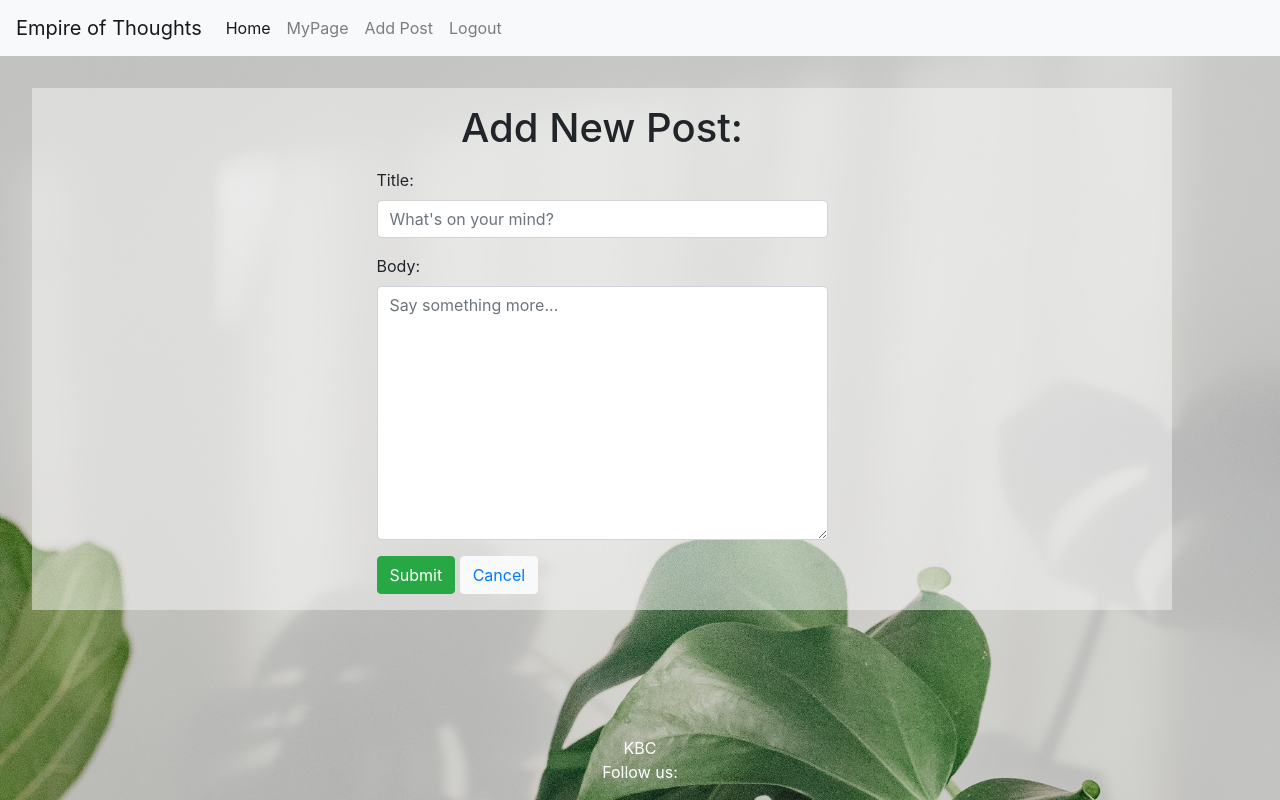
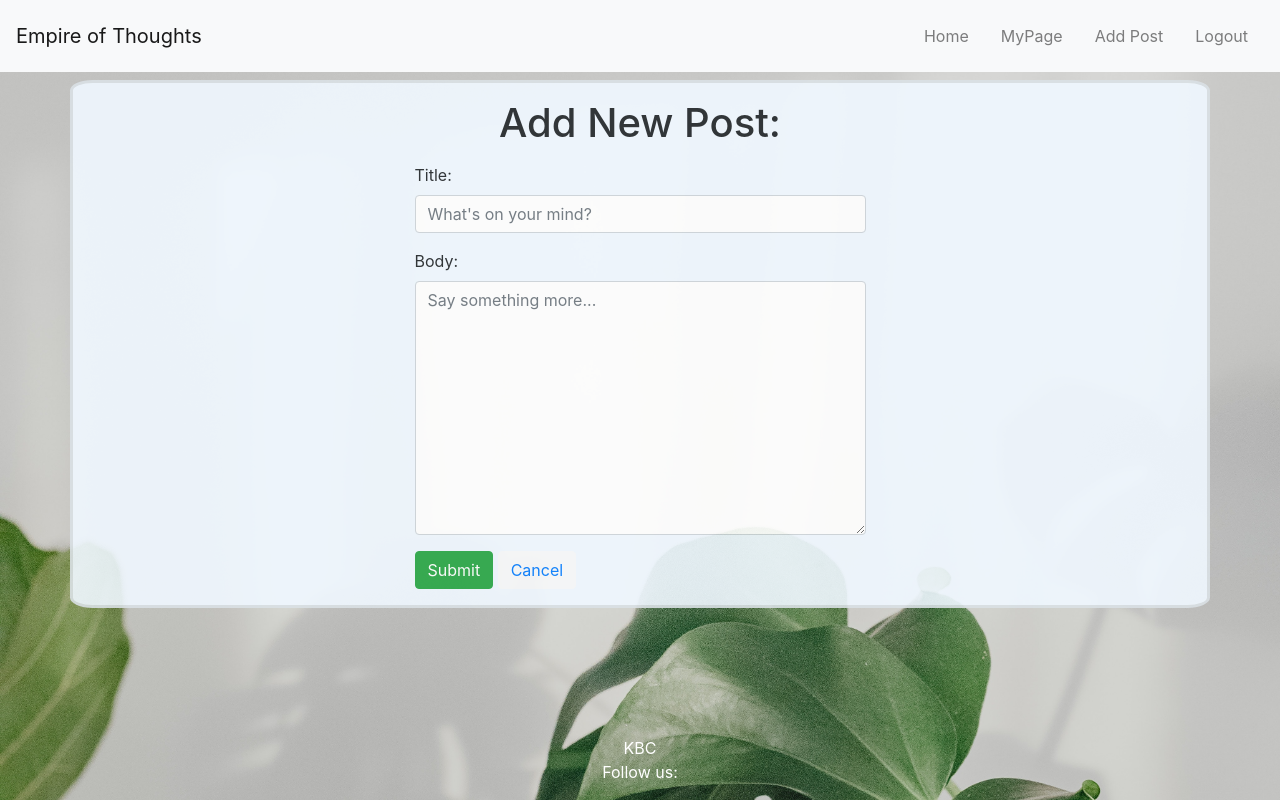
Before and after one commit to KlaudiaBC/FST-Project-Empire-of-Thoughts, a Django app: page /add_post/ in a window 1280 px wide. Run offline with Django 3.2, Linux system fonts and the light colour scheme; a user stored in the database is signed in; parts of the project's set-up code (start-up, migrations or seed data) failed here and were passed over.

Commit message:
Add styling

```diff
--- a/static/css/style.css
+++ b/static/css/style.css
@@ -11,40 +11,40 @@ h1 {
 }
 
 .row {
-    justify-content: space-between;
+    justify-content: center;
 }
 
-.post-box {
-    margin-top: 1rem;
+.content {
+    margin-left: 2rem;
+    margin-right: 2rem;
 }
 
 .card-post {
     height: 15rem;
+    width: 100%;
+    block-size: fit-content;
 }
 
-/* .container {
-    background-color: aliceblue;
-    display: flex;
-    align-items: center;
-    align-content: center;
-    flex-wrap: wrap;
-    flex-direction: column;
-    margin: 3rem;
-} */
-
-.container {
+.container-light {
     align-items: center;
     align-content: center;
     flex-wrap: wrap;
     flex-direction: column;
     position: relative;
     display: flex;
-    margin: 2rem;
+    margin: 0.5rem;
+    border: #dae0e5 solid;
+    border-radius: 2%;
+    background-color: aliceblue;
+    opacity: 90%;
 }
 
-.container::before {
-    content:"";
-    background-color: whitesmoke;
+.container-box {
+    width: 20rem;
+    margin-top: 5rem;
+}
+
+/* .container-light::before {
     opacity: 0.5;
     position: absolute;
     top: 0;
@@ -54,4 +54,4 @@ h1 {
     width: auto;
     height: auto;
     z-index: -3;
-}
+} */
--- a/templates/add_post.html
+++ b/templates/add_post.html
@@ -2,8 +2,11 @@
 {% block content %}
 
 {% if user.is_authenticated %}
-    <div class="container">
+<div class="row">
+    <div class="container container-light">
+        <div>
             <h1>Add New Post:</h1>
+        </div>
         <div class="form-group">
             <form method="POST">
                 {% csrf_token %}
@@ -13,6 +16,7 @@
             </form>
         </div>
     </div>
+</div>
 {% endif %}
 
 {% endblock %}
--- a/templates/base.html
+++ b/templates/base.html
@@ -22,30 +22,32 @@
   <!-- Navbar -->
 
   <nav class="navbar navbar-expand-lg navbar-light bg-light">
-    <a class="navbar-brand" href="#">Empire of Thoughts</a>
-    <button class="navbar-toggler" type="button" data-toggle="collapse" data-target="#navbarNavDropdown"
-      aria-controls="navbarNavDropdown" aria-expanded="false" aria-label="Toggle navigation">
+    <a class="navbar-brand d-lg-inline-block" href="{% url 'home' %}">Empire of Thoughts</a>
+    <!-- Collapse button -->
+    <button class="navbar-toggler" type="button" data-toggle="collapse" data-target="#navbarSupportedContent"
+      aria-controls="navbarSupportedContent" aria-expanded="false" aria-label="Toggle navigation">
       <span class="navbar-toggler-icon"></span>
     </button>
+    <div class="collapse navbar-collapse flex-grow-1 text-right" id="navbarSupportedContent">
 
-    <div class="collapse navbar-collapse" id="navbarNavDropdown">
-      <ul class="navbar-nav">
-
-      {% if user.is_authenticated %}
-        <li class="nav-item active">
-          <a class="nav-link" href="{% url 'home' %}">Home <span class="sr-only">(current)</span></a>
+      <!-- Links -->
+      <ul class="navbar-nav ml-auto flex-nowrap">
+        {% if user.is_authenticated %}
+        <li class="nav-item">
+          <a href="{% url 'home' %}" class="nav-link m-2 menu-item nav-active">Home<span
+              class="sr-only">(current)</span></a>
         </li>
         <li class="nav-item">
-          <a class="nav-link" href="#">MyPage</a>
+          <a class="nav-link m-2 menu-item" href="#">MyPage</a>
         </li>
         <li class="nav-item">
-          <a class="nav-link" href="{% url 'add_post' %}">Add Post</a>
+          <a class="nav-link m-2 menu-item" href="{% url 'add_post' %}">Add Post</a>
         </li>
         <li class="nav-item">
-          <a class="nav-link" href="{% url 'logout' %}">Logout</a>
+          <a class="nav-link m-2 menu-item" href="{% url 'logout' %}">Logout</a>
         </li>
 
-      {% else %}
+        {% else %}
 
         <li class="nav-item">
           <a class="nav-link" href="{% url 'register' %}">Register</a>
@@ -54,8 +56,7 @@
           <a class="nav-link" href="{% url 'login' %}">Login</a>
         </li>
 
-      {% endif %}
-
+        {% endif %}
       </ul>
     </div>
   </nav>
--- a/templates/index.html
+++ b/templates/index.html
@@ -2,12 +2,12 @@
 {% block content %}
 
 {% if user.is_authenticated %}
-<div class="container">
+<div class="content">
     <div class="row">
         <!-- Blog Entries Column -->
         {% for post in post_list %}
-        <div class="post-box col-lg-4 col-md-10">
-            <div class="card card-post">
+        <div class="container container-light col-lg-3 col-md-10">
+            <div class="card-post">
                 <div class="card-header">
                     Featured
                 </div>
```
Also changed, not shown: members/templates/registration/login.html (+12 -1 lines), members/templates/registration/register.html (+21 -7 lines), templates/delete_post.html (+5 -4 lines), templates/post_view.html (+12 -9 lines), templates/update_post.html (+7 -3 lines). Lines whose indentation alone changed are shown as unchanged.
